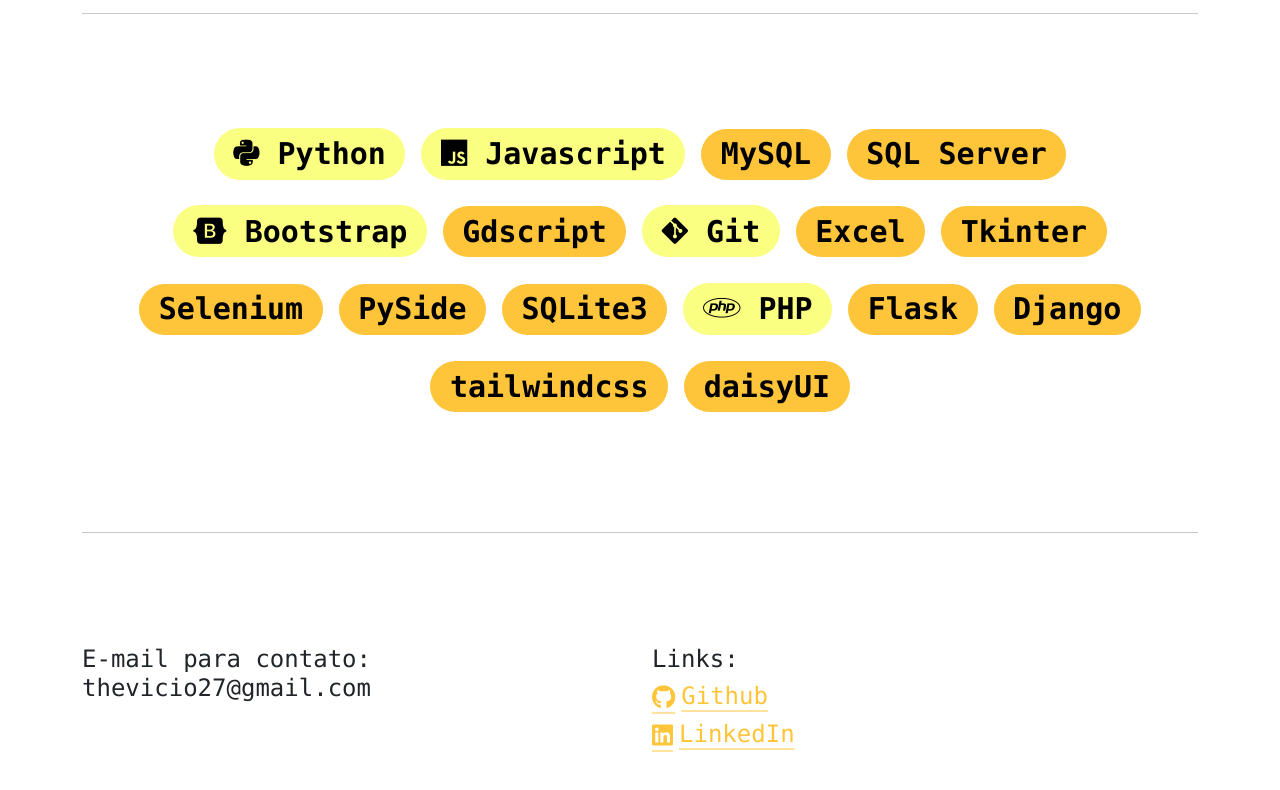
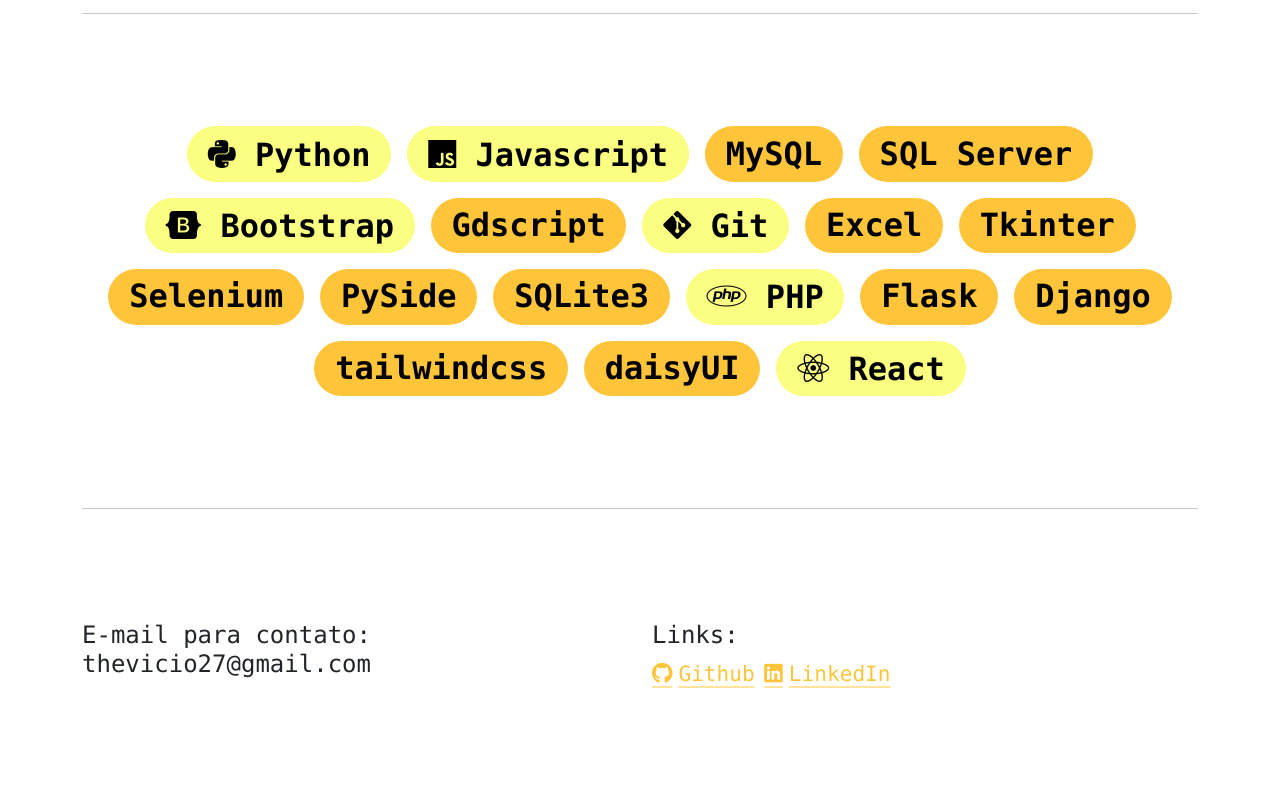
Before and after one commit to gustavopedrosob/portfolio, a website: page index.html in a window 1280 px wide. Shown: the part 2942-3732 px from the top of the page. After the commit the page ends 3679 px from the top, so only its background shows below. Drawn offline with Linux system fonts and the light colour scheme.

Commit message:
refactor: removing some elements

```diff
--- a/index.html
+++ b/index.html
@@ -143,72 +143,42 @@
             </div>
         </div>
         <div class="d-flex flex-wrap justify-content-center gap-3 py-5">
-            <h1>
             <span class="badge rounded-pill text-bg-info">
                 <i class="fa-brands fa-python"></i>
                 Python
             </span>
-            </h1>
-            <h1>
             <span class="badge rounded-pill text-bg-info">
                 <i class="fa-brands fa-js"></i>
                 Javascript
             </span>
-            </h1>
-            <h1>
             <span class="badge rounded-pill text-bg-primary">MySQL</span>
-            </h1>
-            <h1>
             <span class="badge rounded-pill text-bg-primary">SQL Server</span>
-            </h1>
-            <h1>
             <span class="badge rounded-pill text-bg-info">
                 <i class="fa-brands fa-bootstrap"></i>
                 Bootstrap
             </span>
-            </h1>
-            <h1>
             <span class="badge rounded-pill text-bg-primary">Gdscript</span>
-            </h1>
-            <h1>
             <span class="badge rounded-pill text-bg-info">
                 <i class="fa-brands fa-git-alt"></i>
                 Git
             </span>
-            </h1>
-            <h1>
             <span class="badge rounded-pill text-bg-primary">Excel</span>
-            </h1>
-            <h1>
             <span class="badge rounded-pill text-bg-primary">Tkinter</span>
-            </h1>
-            <h1>
             <span class="badge rounded-pill text-bg-primary">Selenium</span>
-            </h1>
-            <h1>
             <span class="badge rounded-pill text-bg-primary">PySide</span>
-            </h1>
-            <h1>
             <span class="badge rounded-pill text-bg-primary">SQLite3</span>
-            </h1>
-            <h1>
             <span class="badge rounded-pill text-bg-info">
                 <i class="fa-brands fa-php"></i>
                 PHP
             </span>
-            </h1>
-            <h1>
             <span class="badge rounded-pill text-bg-primary">Flask</span>
-            </h1>
-            <h1>
             <span class="badge rounded-pill text-bg-primary">Django</span>
-            </h1>
-            <h1>
             <span class="badge rounded-pill text-bg-primary">tailwindcss</span>
-            </h1>
-            <h1>
             <span class="badge rounded-pill text-bg-primary">daisyUI</span>
-            </h1>
+            <span class="badge rounded-pill text-bg-info">
+                <i class="fa-brands fa-react"></i>
+                React
+            </span>
         </div>
         <div class="row align-items-center py-5">
             <div class="col-12">
@@ -224,18 +194,14 @@
                 </div>
                 <div class="col-6">
                     <h4>Links:</h4>
-                    <h4>
                     <a class="icon-link" href="https://github.com/gustavopedrosob">
                         <i class="fa-brands fa-github"></i>
                         Github
                     </a>
-                    </h4>
-                    <h4>
                     <a class="icon-link" href="https://www.linkedin.com/in/gustavo-pedroso-bernardes-a928b51a4/">
                         <i class="fa-brands fa-linkedin"></i>
                         LinkedIn
                     </a>
-                    </h4>
                 </div>
             </div>
         </div>
--- a/static/css/index.css
+++ b/static/css/index.css
@@ -17,3 +17,11 @@
 .card {
   min-height: 16rem;
 }
+
+.badge {
+  font-size: 2rem;
+}
+
+.icon-link {
+  font-size: 1.32rem;
+}
```
Lines whose indentation alone changed are shown as unchanged.
